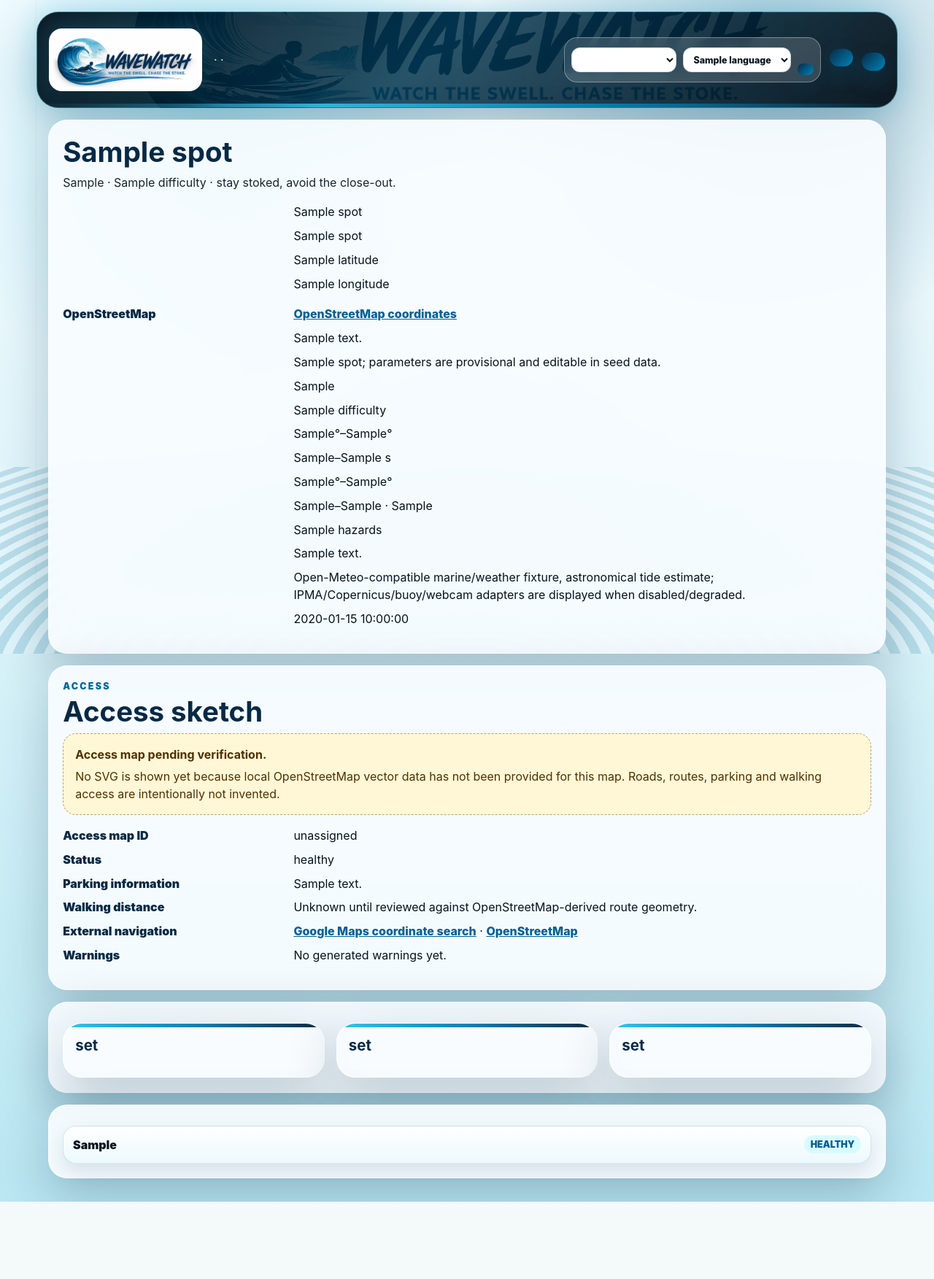
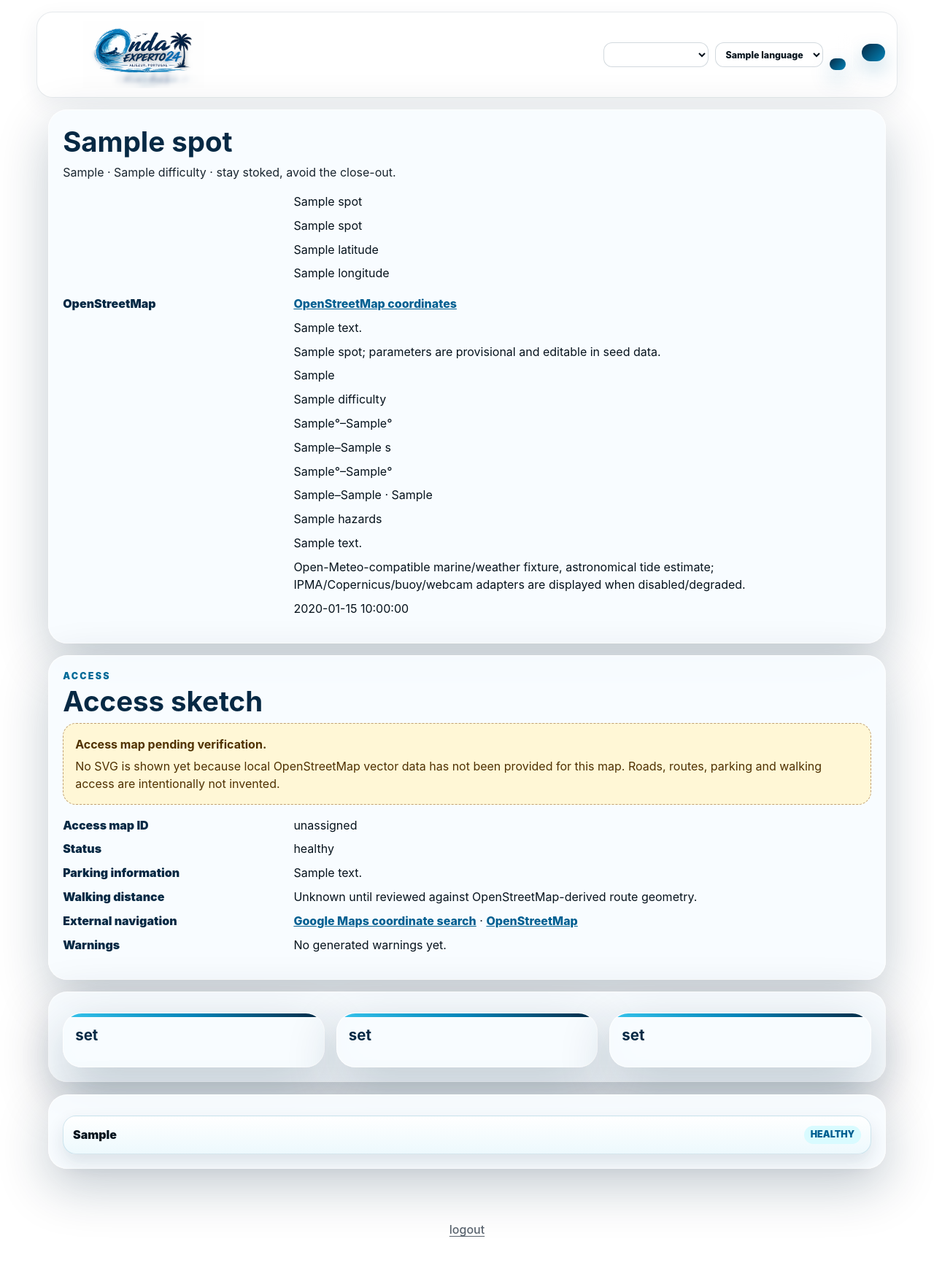
Before and after one commit to psappz/surf-decision-engine, a FastAPI app: template app/templates/spot_detail.html in a window 1280 px wide. Shown: the whole page at 73% size. Before the commit the page ends 1647 px from the top, so only its background shows below. Run offline with FastAPI, Linux system fonts and the light colour scheme; the template is opened without the code that fills it: most values are stand-ins (such as "Sample title", 1, 10 or a date in 2020); lists and menus that the app fills with data are empty.

Commit message:
Refresh authenticated header and logout placement

```diff
--- a/app/main.py
+++ b/app/main.py
@@ -79,6 +79,10 @@ def login(request:Request, username:str=Form(...), password:str=Form(...), db:Or
         record_failure(key); return templates.TemplateResponse('login.html', {'request':request,'csrf':'anonymous','error':translate(prefs(request)['lang'],'invalid_credentials'),'page_title':'Login', **prefs(request)}, status_code=401)
     old=request.cookies.get('ww_session'); destroy_session(db, old); s=create_session(db,user,old); clear_failures(key)
     resp=RedirectResponse('/surf',status_code=303); set_session_cookie(resp,s.id); return resp
+@app.get('/logout')
+def logout_link(request:Request, db:OrmSession=Depends(get_db)):
+    sid=request.cookies.get('ww_session'); destroy_session(db,sid)
+    resp=RedirectResponse('/login',status_code=303); clear_session_cookie(resp); return resp
 @app.post('/logout')
 def logout(request:Request, csrf_token:str=Form(...), db:OrmSession=Depends(get_db)):
     sid=request.cookies.get('ww_session'); s=get_session(db,sid)
--- a/app/static/style.css
+++ b/app/static/style.css
@@ -25,50 +25,24 @@ body{
   font-family:Inter,ui-sans-serif,system-ui,-apple-system,Segoe UI,sans-serif;
   color:var(--ink);
   line-height:1.5;
-  background:
-    radial-gradient(circle at 23% 10%,rgba(55,196,236,.28),transparent 25rem),
-    radial-gradient(circle at 83% 3%,rgba(0,105,151,.30),transparent 26rem),
-    linear-gradient(180deg,#f7fdff 0%,#dff5fb 42%,#b9e7f2 100%);
+  background:#fff;
   min-height:100vh;
 }
-body:before{
-  content:"";
-  position:fixed;
-  inset:0;
-  pointer-events:none;
-  opacity:.32;
-  background:
-    linear-gradient(90deg,transparent 0 48px,rgba(3,26,43,.06) 49px 50px,transparent 51px 100px),
-    radial-gradient(ellipse at 50% 100%,rgba(2,132,184,.22),transparent 60%);
-  mix-blend-mode:multiply;
-}
-body:after{
-  content:"";
-  position:fixed;
-  left:-8vw;right:-8vw;bottom:-12vh;height:32vh;
-  pointer-events:none;
-  background:repeating-radial-gradient(ellipse at 50% 115%,rgba(0,105,151,.24) 0 14px,rgba(255,255,255,.28) 15px 28px);
-  opacity:.65;
-}
+body:before,body:after{display:none}
 main,.top{max-width:1180px;margin:0 auto;padding:1rem;position:relative;z-index:1}
 .top{display:flex;gap:1rem;justify-content:space-between;align-items:center}
 .surf-hero{
   margin-top:1rem;
-  border:1px solid rgba(55,196,236,.32);
-  border-radius:30px;
-  color:white;
-  background:
-    linear-gradient(90deg,rgba(2,11,18,.82),rgba(3,26,43,.68)),
-    image-set(url('/static/wavewatch-hero-logo.png') 1x);
-  background-size:cover;
-  background-position:center;
-  box-shadow:var(--shadow),var(--glow);
+  border:1px solid rgba(6,41,68,.10);
+  border-radius:24px;
+  color:var(--ink);
+  background:#fff;
+  box-shadow:0 10px 34px rgba(6,41,68,.08);
   position:relative;
   overflow:hidden;
   min-height:178px;
 }
-.surf-hero:before{content:"";position:absolute;inset:0;background:linear-gradient(135deg,rgba(1,20,33,.72),rgba(0,105,151,.32) 45%,rgba(2,11,18,.82));pointer-events:none}
-.surf-hero:after{content:"";position:absolute;left:0;right:0;bottom:0;height:5px;background:linear-gradient(90deg,transparent,var(--cyan),var(--wave),transparent);opacity:.9}
+.surf-hero:before,.surf-hero:after{display:none}
 .surf-hero.compact{min-height:132px;padding:.75rem 1rem}
 .brand-lockup,.header-actions{position:relative;z-index:2}
 .brand-lockup{display:flex;align-items:center;gap:1rem}
@@ -118,7 +92,7 @@ a{color:#005f91;font-weight:850}.error{background:#fff0f0;color:#9f1239;border:1
 @media(max-width:520px){main,.top{padding:.75rem}.site-logo{width:100%}.card,.intro-panel,.provider-panel,section{padding:.9rem;border-radius:20px}.login{margin:3vh .75rem}.login-logo{width:100%}h1{font-size:2.25rem}}
 
 /* Private login: intentionally neutral, no WaveWatch branding or surf context before authentication. */
-body:has(.private-login){background:#f3f4f6;color:#111827}
+body:has(.private-login){background:#fff;color:#111827}
 body:has(.private-login):before,body:has(.private-login):after{display:none}
 .private-login{max-width:28rem;background:#fff;border:1px solid #e5e7eb;box-shadow:0 18px 50px rgba(17,24,39,.10);backdrop-filter:none;text-align:left}
 .private-login h1{text-shadow:none;letter-spacing:0;font-size:1.8rem;color:#111827;text-align:left;margin-bottom:1rem}
@@ -130,3 +104,26 @@ body:has(.private-login):before,body:has(.private-login):after{display:none}
 .access-map-figure figcaption{margin-top:.45rem;color:var(--muted);font-size:.9rem}
 .access-map-pending{border:1px dashed rgba(133,77,14,.5);background:#fff7d6;color:#4f3100;border-radius:18px;padding:1rem;margin:0 0 1rem}
 .access-map-pending p{margin:.35rem 0 0}
+
+/* Authenticated header refresh: white, quiet, no scenic background. */
+.app-header{
+  margin-top:1rem;
+  border:1px solid rgba(6,41,68,.10);
+  border-radius:22px;
+  background:#fff;
+  box-shadow:0 10px 30px rgba(6,41,68,.07);
+}
+.app-header.compact{padding:.75rem 1rem}
+.app-header .site-logo{
+  width:min(320px,46vw);
+  max-height:118px;
+  object-fit:contain;
+  border-radius:0;
+  background:transparent;
+  padding:0;
+  box-shadow:none;
+}
+.app-header.compact .site-logo{width:min(260px,42vw);max-height:92px}
+.site-footer{max-width:1180px;margin:1.5rem auto 2.5rem;padding:1rem;text-align:center;position:relative;z-index:1}
+.logout-link{font-weight:500;color:#59636e;text-decoration:underline;text-underline-offset:.2em;text-transform:lowercase}
+.logout-link:hover{color:#17212b}
--- a/app/templates/spot_detail.html
+++ b/app/templates/spot_detail.html
@@ -8,15 +8,13 @@
 </form>
 {%- endmacro %}
 {% block body %}
-<header class="top surf-hero compact">
+<header class="top app-header compact">
   <div class="brand-lockup">
-    <img class="site-logo" src="/static/wavewatch-logo.png" alt="WaveWatch logo">
-    <div><p class="tagline">{{ user.username }} · {{ user.role }} · {{ t('spot_check') }}</p></div>
+    <img class="site-logo" src="/static/onda-experto24-logo.png" alt="Onda Experto 24 logo">
   </div>
   <div class="header-actions">
     {{ prefs_form() }}
     <nav><a class="button-link" href="/surf">{{ t('back_to_lineup') }}</a></nav>
-    <form method="post" action="/logout"><input type="hidden" name="csrf_token" value="{{ csrf }}"><button>{{ t('logout') }}</button></form>
   </div>
 </header>
 <main>
@@ -79,5 +77,6 @@
     {% endfor %}
   </div></section>
 </main>
+<footer class="site-footer"><a class="logout-link" href="/logout">logout</a></footer>
 <div class="modal" data-provider-modal aria-hidden="true" role="dialog" aria-modal="true" aria-labelledby="provider-modal-title"><div class="modal-card"><button class="modal-close" aria-label="{{ t('close') }}">×</button><h2 id="provider-modal-title" data-modal-title>Provider</h2><p><span data-modal-status class="status-pill"></span></p><h3>{{ t('why_status') }}</h3><p data-modal-reason></p><h3>{{ t('last_bundle') }}</h3><p data-modal-fetched></p><h3>{{ t('rate_limit') }}</h3><p data-modal-rate></p><h3>{{ t('human_data') }}</h3><ul data-modal-data></ul></div></div>
 {% endblock %}
```
Also changed, not shown: app/templates/surf.html (+3 -6 lines), app/tools/generate_access_maps.py (+8 -1 lines), tests/test_app.py (+20 -4 lines), app/static/onda-experto24-logo.png (added).
